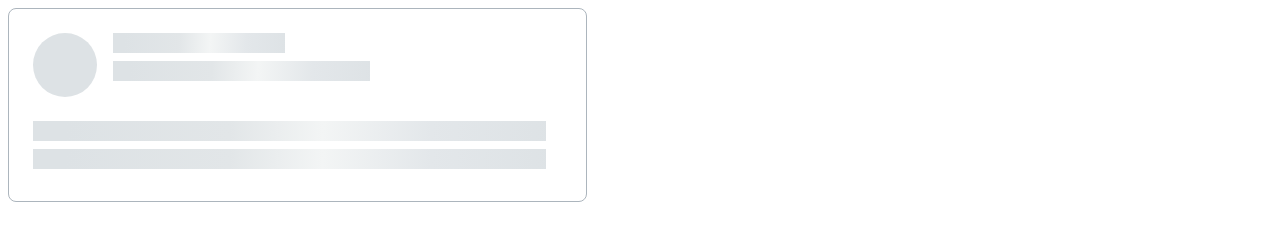
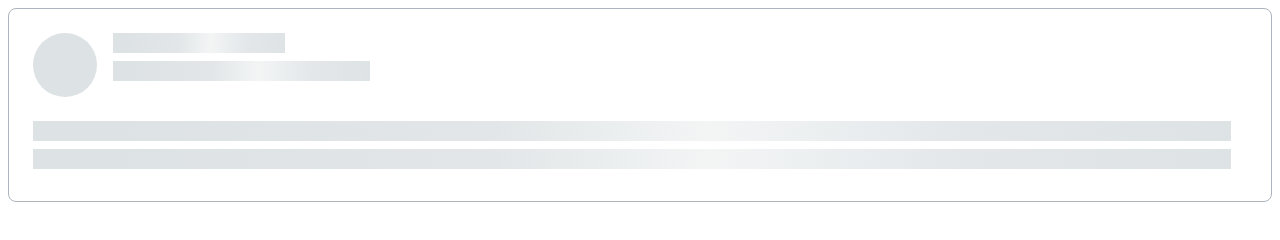
Before and after one commit to js-tasks-ru/htmlcss-20230124_lialia-ru, a website: page 04-lection2/02-skeleton/index.html in a window 1280 px wide. Drawn offline with Linux system fonts and the light colour scheme.

Commit message:
I deleted container

```diff
--- a/04-lection2/02-skeleton/skeleton.css
+++ b/04-lection2/02-skeleton/skeleton.css
@@ -1,8 +1,3 @@
-.conteiner-skeleton {
-    width: 579px;
-    height: 192px;
-}
-
 .skeleton {
     border: 1px solid var(--grey-3);
     border-radius: 8px;
```
